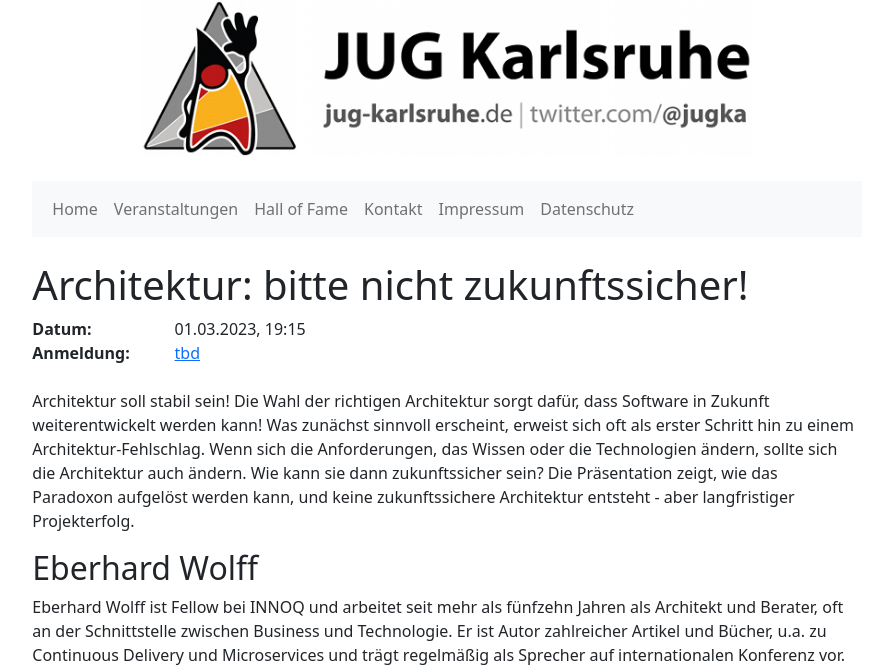
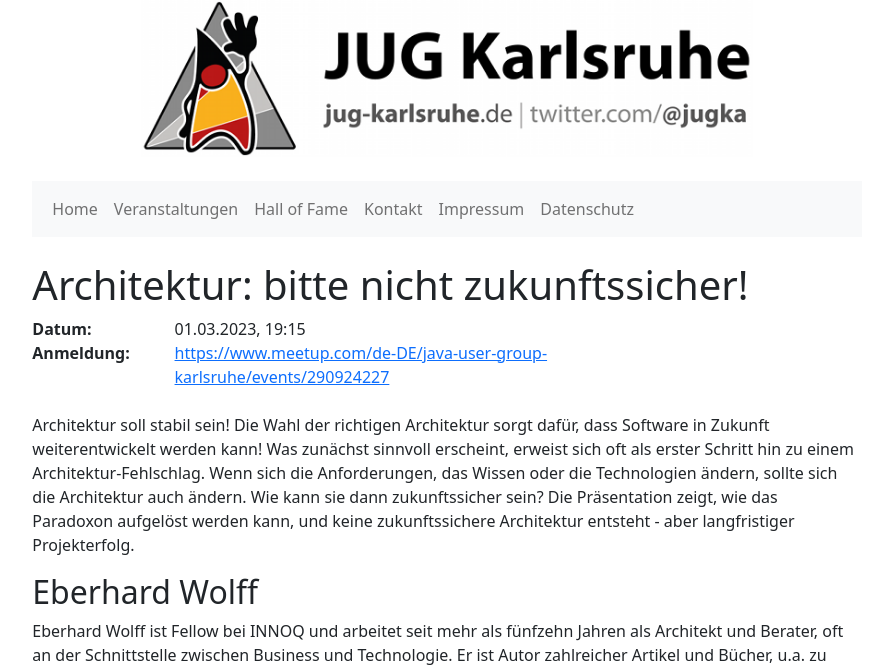
Before and after one commit to jugka/jugka-site, a Jekyll site: the page built from _posts/events/2023-03-01-architektur-bitte-nicht-zukunftssicher.markdown, in a window 1280 px wide. Shown: the top 671 px of the page, without its empty margins (193-1077 px from the left). Built offline with Jekyll 4.4.1, drawn with Linux system fonts in a browser that asks for light colours; grey boxes are pictures that could not be loaded.

Commit message:
Added registration link

```diff
--- a/_posts/events/2023-03-01-architektur-bitte-nicht-zukunftssicher.markdown
+++ b/_posts/events/2023-03-01-architektur-bitte-nicht-zukunftssicher.markdown
@@ -2,7 +2,7 @@
 layout: event
 title:  "Architektur: bitte nicht zukunftssicher!"
 date:   2023-03-01 19:15:00 +0100
-registration: tbd
+registration: https://www.meetup.com/de-DE/java-user-group-karlsruhe/events/290924227
 tags: events
 speakers:
  - ewolff
```
